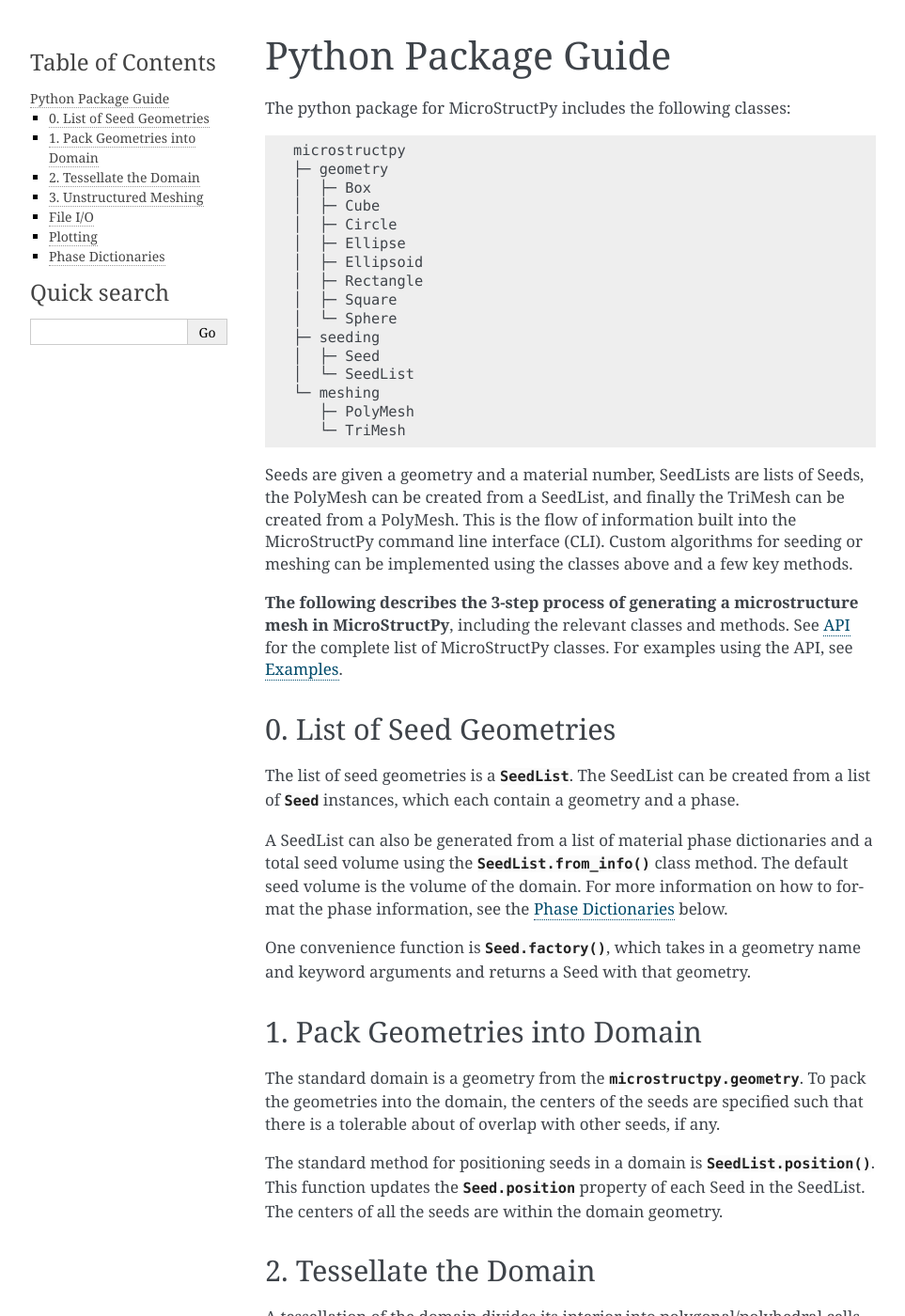
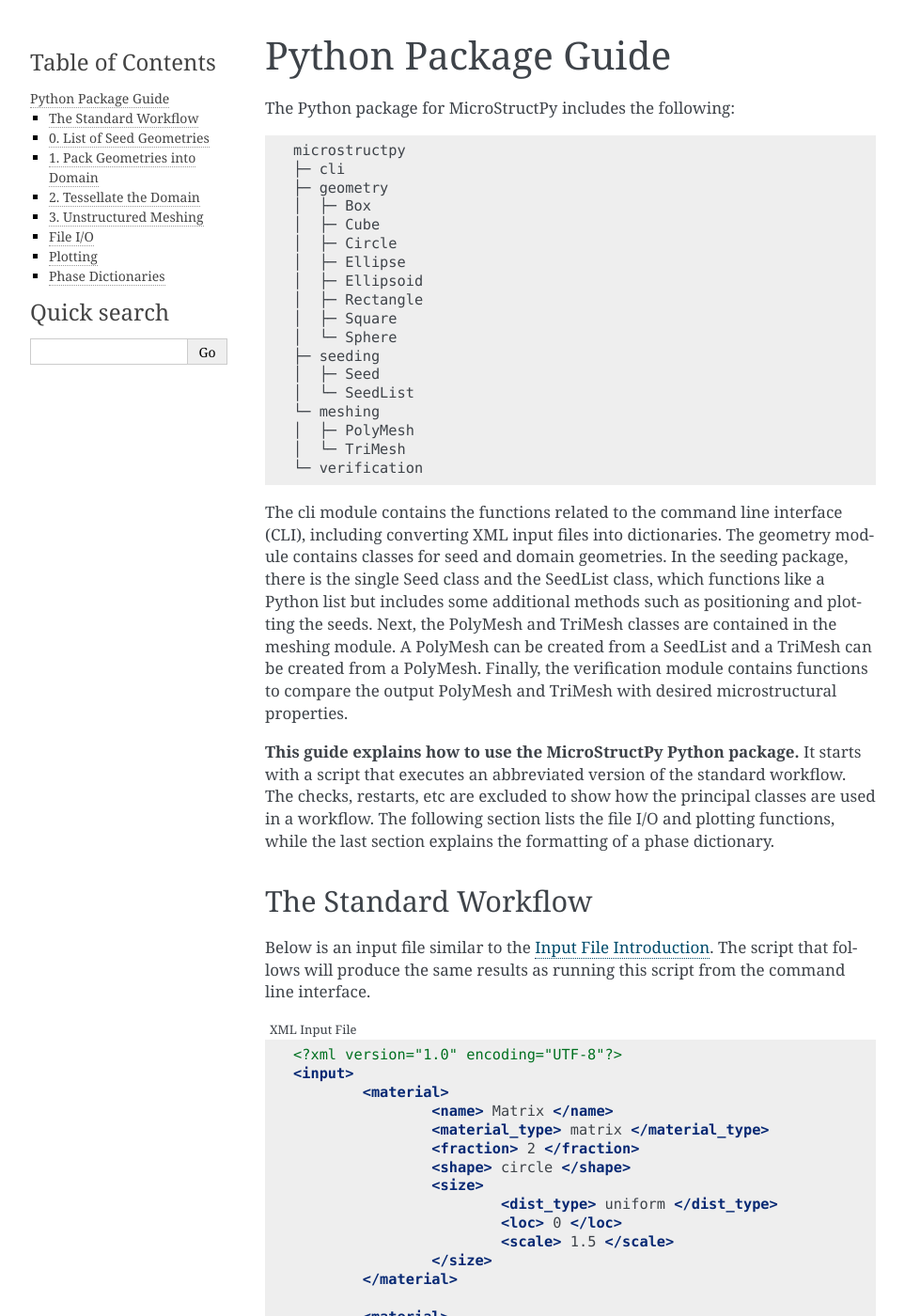
Before and after one commit to kip-hart/MicroStructPy, a Sphinx documentation site: the page built from docs/source/package_guide.rst, in a window 1280 px wide and 1400 px high. Shown: the whole window at 94% size, without its empty margins (148-1111 px from the left). Built offline with Sphinx 7.4.7, drawn with Linux system fonts in a browser that asks for light colours; some of the changed text lies outside the part shown.

Commit message:
starded updating the package guide

```diff
--- a/docs/source/package_guide.rst
+++ b/docs/source/package_guide.rst
@@ -4,9 +4,10 @@
 Python Package Guide
 ====================
 
-The python package for MicroStructPy includes the following classes::
+The Python package for MicroStructPy includes the following::
 
     microstructpy
+    ├─ cli
     ├─ geometry
     │  ├─ Box
     │  ├─ Cube
@@ -20,8 +21,151 @@
     │  ├─ Seed
     │  └─ SeedList
     └─ meshing
-       ├─ PolyMesh
-       └─ TriMesh
+    │  ├─ PolyMesh
+    │  └─ TriMesh
+    └─ verification
+
+The cli module contains the functions related to the command line interface
+(CLI), including converting XML input files into dictionaries.
+The geometry module contains classes for seed and domain geometries.
+In the seeding package, there is the single Seed class and the SeedList class,
+which functions like a Python list but includes some additional methods such
+as positioning and plotting the seeds.
+Next, the PolyMesh and TriMesh classes are contained in the meshing module.
+A PolyMesh can be created from a SeedList and a TriMesh can be created from
+a PolyMesh.
+Finally, the verification module contains functions to compare the output
+PolyMesh and TriMesh with desired microstructural properties.
+
+**This guide explains how to use the MicroStructPy Python package.**
+It starts with a script that executes an abbreviated version of the
+standard workflow.
+The checks, restarts, etc are excluded to show how the principal classes are
+used in a workflow.
+The following section lists the file I/O and plotting functions, while the last
+section explains the formatting of a phase dictionary.
+
+The Standard Workflow
+---------------------
+
+Below is an input file similar to the :ref:`intro_examples`.
+The script that follows will produce the same results as running this script
+from the command line interface.
+
+.. code-block:: xml
+	:caption: XML Input File
+
+	<?xml version="1.0" encoding="UTF-8"?>
+	<input>
+		<material>
+			<name> Matrix </name>
+			<material_type> matrix </material_type>
+			<fraction> 2 </fraction>
+			<shape> circle </shape>
+			<size>
+				<dist_type> uniform </dist_type>
+				<loc> 0 </loc>
+				<scale> 1.5 </scale>
+			</size>
+		</material>
+
+		<material>
+			<name> Inclusions </name>
+			<fraction> 1 </fraction>
+			<shape> circle </shape>
+			<diameter> 2 </diameter>
+		</material>
+
+		<domain>
+			<shape> square </shape>
+			<side_length> 20 </side_length>
+			<corner> (0, 0) </corner>
+		</domain>
+
+		<settings>
+			<rng_seeds>
+				<size> 1 </size>
+			</rng_seeds>
+
+			<mesh_min_angle> 25 </mesh_min_angle>
+		</settings>
+	</input>
+
+.. code-block:: python
+	:caption: Equivalent Python Script
+	:emphasize-lines: 29, 32, 35, 39
+
+	import matplotlib.pyplot as plt
+	import microstructpy as msp
+	import scipy.stats
+
+	# Create Materials
+	material_1 = {
+		'name': 'Matrix',
+		'material_type': 'matrix',
+		'fraction': 2,
+		'shape': 'circle',
+		'size': scipy.stats.uniform(loc=0, scale=1.5)
+	}
+
+	material_2 = {
+		'name': 'Inclusions',
+		'fraction': 1,
+		'shape': 'circle',
+		'diameter': 2
+	}
+
+	materials = [material_1, material_2]
+
+	# Create Domain
+	domain = msp.geometry.Square(side_length=15, corner=(0, 0))
+
+	# Create List of Un-Positioned Seeds
+	seed_area = domain.area
+	rng_seeds = {'size': 1}
+	seeds = msp.seeding.SeedList.from_info(materials,
+										   seed_area,
+										   rng_seeds)
+
+	# Position Seeds in Domain
+	seeds.position(domain)
+
+	# Create Polygonal Mesh
+	pmesh = msp.meshing.PolyMesh.from_seeds(seeds, domain)
+
+	# Create Triangular Mesh
+	min_angle = 25
+	tmesh = msp.meshing.TriMesh.from_polymesh(pmesh,
+											  materials,
+											  min_angle)
+
+	# Save txt files
+	seeds.write('seeds.txt')
+	pmesh.write('polymesh.txt')
+	tmesh.write('trimesh.txt')
+
+	# Plot outputs
+	seed_colors = ['C' + str(s.phase) for s in seeds]
+	seeds.plot(facecolors=seed_colors, edgecolor='k')
+	plt.axis('image')
+	plt.savefig('seeds.png')
+	plt.clf()
+
+	poly_colors = [seed_colors[n] for n in pmesh.seed_numbers]
+	pmesh.plot(facecolors=poly_colors, edgecolor='k')
+	plt.axis('image')
+	plt.savefig('polymesh.png')
+	plt.clf()
+
+	tri_colors = [seed_colors[n] for n in tmesh.element_attributes]
+	tmesh.plot(facecolors=tri_colors, edgecolor='k')
+	plt.axis('image')
+	plt.savefig('trimesh.png')
+	plt.clf()
+
+Highlighted are the four principal methods used in generating a microstructure.
+
+.. todo- edit the content below
 
 Seeds are given a geometry and a material number,
 SeedLists are lists of Seeds,
```
